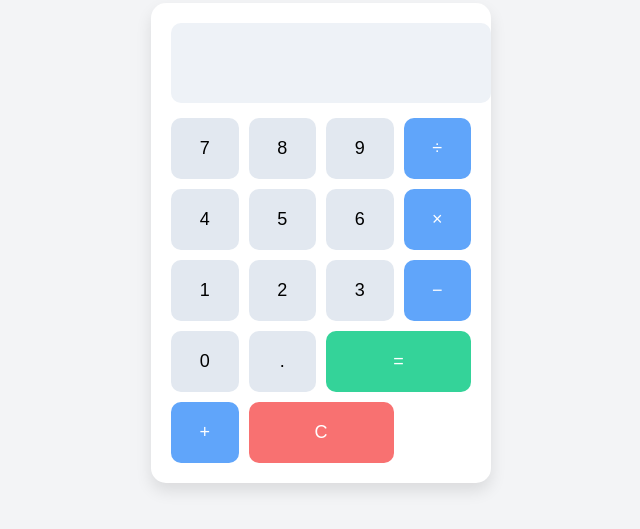
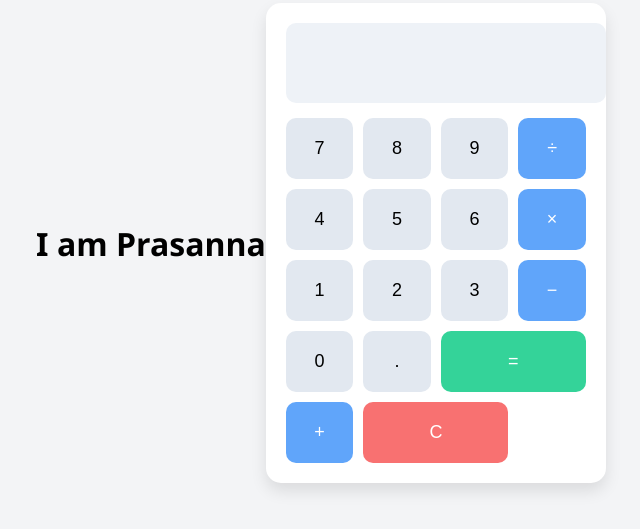
Before and after one commit to srivaniprasanna/calculator, a plain HTML site: page index.html in a window 1280 px wide. Shown: the part 165-694 px from the top of the page, without its empty margins (319-959 px from the left). Drawn offline with Linux system fonts and the light colour scheme.

Commit message:
Update index.html

```diff
--- a/index.html
+++ b/index.html
@@ -72,7 +72,7 @@
   </style>
 </head>
 <body>
-
+<h1>I am Prasanna</h1>
 <div class="calculator">
   <input type="text" id="result" class="display" readonly>
   <div class="buttons">
```
